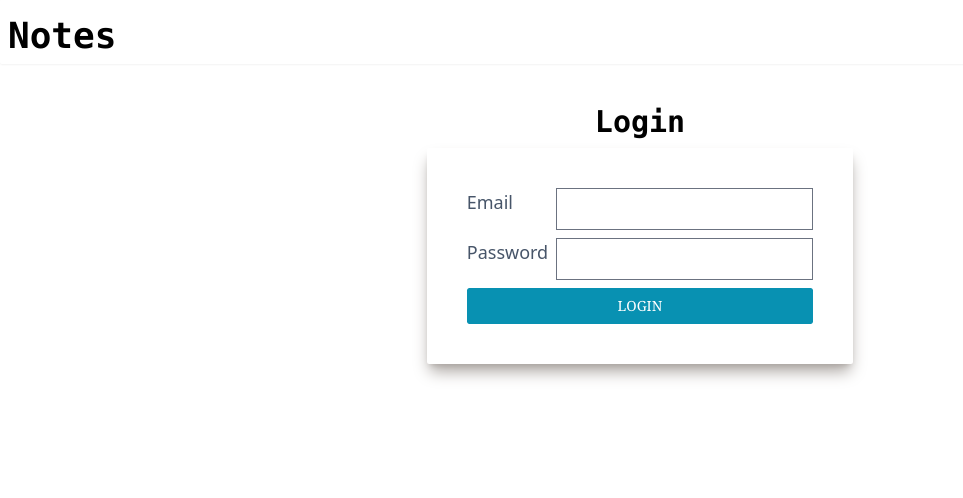
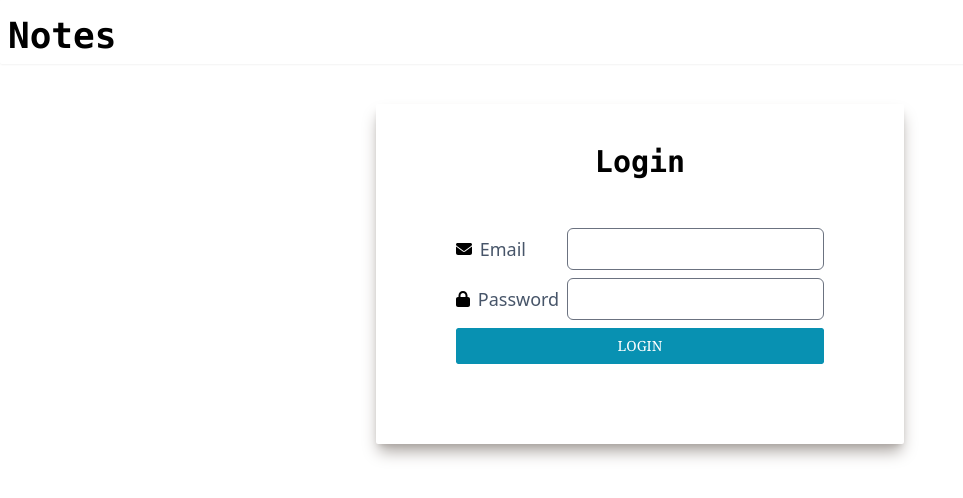
Before and after one commit to Giampierospec/notes_giamp, a React (Vite) app in the folder frontend/: page /login in a window 1280 px wide. Shown: the top 498 px of the page, without its empty margins (0-963 px from the left). Built offline with nearby package versions, Linux system fonts and the light colour scheme; no server answers.

Commit message:
feature: notes

```diff
--- /dev/null
+++ b/frontend/src/components/Card/index.tsx
@@ -0,0 +1,20 @@
+import FlexDiv from '../FlexDiv'
+
+interface CardProps {
+  children: React.ReactNode | React.ReactNode[] | JSX.Element
+}
+const Card: React.FC<CardProps & React.HtmlHTMLAttributes<HTMLDivElement>> = ({
+  children,
+  ...rest
+}) => {
+  return (
+    <FlexDiv
+      direction="column"
+      {...rest}
+      className={`p-10 shadow-lg rounded-sm w-fit shadow-stone-400 ${rest.className}`}
+    >
+      {children}
+    </FlexDiv>
+  )
+}
+export default Card
--- a/frontend/src/components/CustomInput/index.tsx
+++ b/frontend/src/components/CustomInput/index.tsx
@@ -7,7 +7,7 @@ const CustomInput = React.forwardRef<
     <input
       ref={ref}
       {...props}
-      className={`form-input  focus:outline-none invalid:border-red-700 invalid:text-red-700 focus:invalid:ring-red-700 focus:invalid:border-red-700 disabled:opacity-75 read-only:bg-gray-500  ${
+      className={`form-input  rounded-md focus:outline-none invalid:border-red-700 invalid:text-red-700 focus:invalid:ring-red-700 focus:invalid:border-red-700 disabled:opacity-75 read-only:bg-gray-500  ${
         props.className ?? ''
       }`}
     />
--- a/frontend/src/components/LoginForm/index.tsx
+++ b/frontend/src/components/LoginForm/index.tsx
@@ -6,6 +6,7 @@ import { useForm } from 'react-hook-form'
 import CustomText from '../CustomText'
 import CustomInput from '../CustomInput'
 import CustomButton from '../CustomButton'
+import { FontAwesomeIcon } from '@fortawesome/react-fontawesome'
 interface LoginFormProps {
   onSubmit: (values: LoginFormValues) => void
 }
@@ -27,20 +28,23 @@ const LoginForm: React.FC<LoginFormProps> = ({ onSubmit }) => {
   })
   return (
     <form onSubmit={handleSubmit(onSubmit)}>
-      <FlexDiv
-        direction="column"
-        className="p-10 shadow-lg rounded-sm w-fit shadow-stone-400"
-      >
-        <FlexDiv className="justify-between">
-          <CustomText>Email</CustomText>
+      <FlexDiv direction="column" className="p-10">
+        <FlexDiv className="justify-between items-center">
+          <FlexDiv className="items-center">
+            <FontAwesomeIcon icon={['fas', 'envelope']} />
+            <CustomText>Email</CustomText>
+          </FlexDiv>
           <CustomInput
             {...register('email')}
             type="email"
             required={!!errors.email}
           />
         </FlexDiv>
-        <FlexDiv className="justify-between">
-          <CustomText>Password</CustomText>
+        <FlexDiv className="justify-between items-center">
+          <FlexDiv className="items-center">
+            <FontAwesomeIcon icon={['fas', 'lock']} />
+            <CustomText>Password</CustomText>
+          </FlexDiv>
           <CustomInput
             {...register('password')}
             type="password"
--- a/frontend/src/components/Note/index.tsx
+++ b/frontend/src/components/Note/index.tsx
@@ -2,6 +2,7 @@ import React from 'react'
 import FlexDiv from '../FlexDiv'
 import Heading from '../Heading'
 import CustomText from '../CustomText'
+import Card from '../Card'
 interface NoteProps {
   title: string
   created?: Date
@@ -26,10 +27,7 @@ const Note = React.forwardRef<
     content,
     ...rest
   }) => (
-    <FlexDiv
-      direction="column"
-      className={`shadow-xl ${color} text-black font-medium rounded-lg p-10 w-256 ${rest.className}`}
-    >
+    <Card {...rest}>
       <Heading className="uppercase">{title}</Heading>
       <CustomText variant="custom" className="italic text-gray-400 text-sm">
         updated: {updated?.toLocaleDateString()}
@@ -49,7 +47,7 @@ const Note = React.forwardRef<
         ))}
       </div>
       <CustomText>Total: {arithmetics?.total}</CustomText>
-    </FlexDiv>
+    </Card>
   )
 )
 
--- a/frontend/src/components/RegisterForm/index.tsx
+++ b/frontend/src/components/RegisterForm/index.tsx
@@ -34,10 +34,7 @@ const RegisterForm: React.FC<RegisterFormProps> = ({ onSubmit }) => {
   })
   return (
     <form onSubmit={handleSubmit(onSubmit)}>
-      <FlexDiv
-        direction="column"
-        className="p-10 shadow-lg rounded-sm w-fit shadow-stone-400"
-      >
+      <FlexDiv direction="column" className="p-10">
         <FlexDiv className="justify-between">
           <CustomText>First Name</CustomText>
           <CustomInput
--- a/frontend/src/pages/login.tsx
+++ b/frontend/src/pages/login.tsx
@@ -6,6 +6,7 @@ import { useAppDispatch, useAppSelector } from '../store/hooks'
 import { useNavigate, useSearchParams } from 'react-router-dom'
 import { loginUser } from '../store/reducers/auth.reducer'
 import { LoginFormValues } from '../interfaces/auth.interface'
+import Card from '../components/Card'
 
 const LoginPage: React.FC = () => {
   const dispatch = useAppDispatch()
@@ -22,10 +23,10 @@ const LoginPage: React.FC = () => {
     [user]
   )
   return (
-    <FlexDiv direction="column" className="justify-center items-center">
+    <Card className="justify-center items-center">
       <Heading>Login</Heading>
       <LoginForm onSubmit={onSubmit} />
-    </FlexDiv>
+    </Card>
   )
 }
 
--- a/frontend/src/pages/register.tsx
+++ b/frontend/src/pages/register.tsx
@@ -7,6 +7,7 @@ import { useNavigate, useSearchParams } from 'react-router-dom'
 import { createUser } from '../store/reducers/auth.reducer'
 import { RegisterFormValues } from '../interfaces/auth.interface'
 import RegisterForm from '../components/RegisterForm'
+import Card from '../components/Card'
 
 const RegisterPage: React.FC = () => {
   const dispatch = useAppDispatch()
@@ -23,9 +24,11 @@ const RegisterPage: React.FC = () => {
     [user]
   )
   return (
-    <FlexDiv direction="column" className="justify-center items-center">
-      <Heading>Register</Heading>
-      <RegisterForm onSubmit={onSubmit} />
+    <FlexDiv>
+      <Card className="justify-center items-center">
+        <Heading>Register</Heading>
+        <RegisterForm onSubmit={onSubmit} />
+      </Card>
     </FlexDiv>
   )
 }
```
